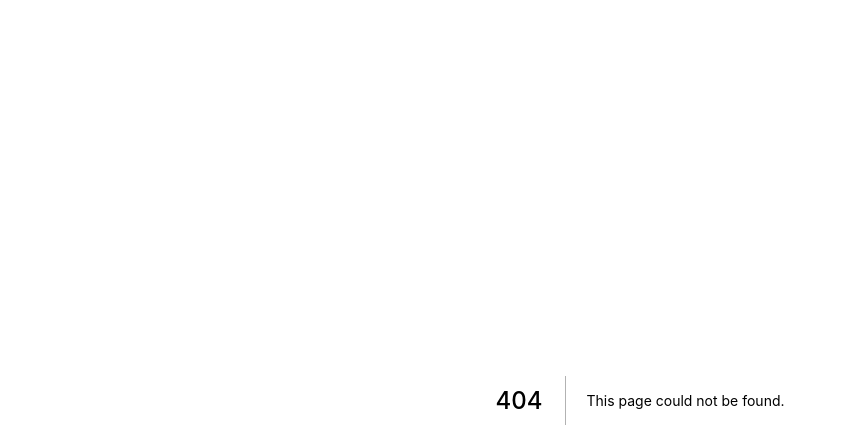
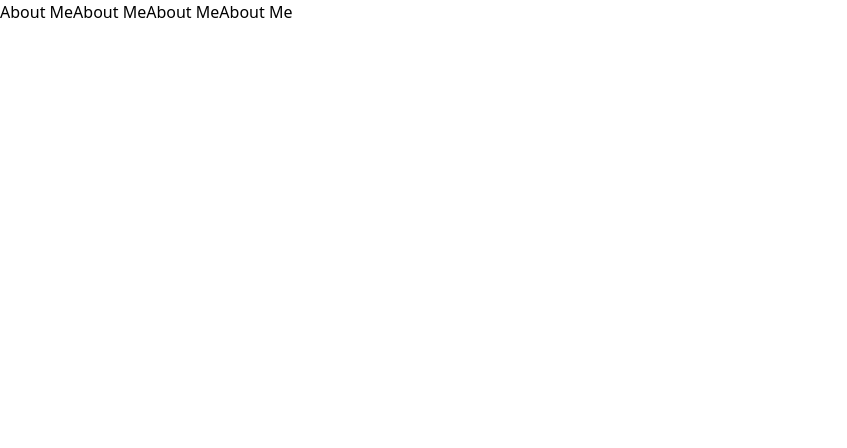
Before and after one commit to amiragucher/Portfolio, a Next.js app in the folder my-project/: page /home-page in a window 1280 px wide. Before the commit this address had no page. Shown: the top 448 px of the page, without its empty margins (0-847 px from the left). Built offline with nearby package versions, Linux system fonts and the light colour scheme.

Commit message:
Basic navbar created

```diff
--- a/my-project/Components/Navbar/Navbar.jsx
+++ b/my-project/Components/Navbar/Navbar.jsx
@@ -1,46 +1,32 @@
 import Link from "next/link";
 
-export default function Navbar (){
+export default function Navbar(){
     return (
-    //My Logo
-
-    <div className="fixed z-[1002]">
-      <div className=" flex justify-between w-[100vw] bg-[#004F54] text-[white] ml-[0px] px-[1em] py-[1em]">
-        <div className="h-10 w-10 sm:h-14 sm:w-14 relative">
-          <Image
-            src="/logo-app.png"
-            alt="Project Clean-up logo"
-            layout="fill"
-            objectFit="cover"
-          />
-
-        </div>
-        <Link href="#home">
+        <div className="fixed z-[1002] flex-row">
+        <div className=" flex justify-between  w-[100vw] bg-[#004F54] text-[white] ml-[0px] px-[1em] py-[1em]">
+          <div className=" flex-row h-10 w-10 sm:h-14 sm:w-14 relative ">
+            <Link href="/#home">
             <a className="text-[white] hidden md:flex items-center text-xl">
-            Home
+              About Me
             </a>
           </Link>
-
-        <Link href="#home">
+          <Link href="/#home">
             <a className="text-[white] hidden md:flex items-center text-xl">
-            Home
+              About Me
             </a>
           </Link>
-
-        <Link href="#home">
+          <Link href="/#home">
             <a className="text-[white] hidden md:flex items-center text-xl">
-            Home
+              About Me
             </a>
           </Link>
-
-        <Link href="#home">
+          <Link href="/#home">
             <a className="text-[white] hidden md:flex items-center text-xl">
-            Home
+              About Me
             </a>
           </Link>
         </div>
         </div>
-
-
-  );
-};
+        </div>
+    )
+}
--- a/my-project/package.json
+++ b/my-project/package.json
@@ -11,7 +11,8 @@
   "dependencies": {
     "next": "12.2.5",
     "react": "18.2.0",
-    "react-dom": "18.2.0"
+    "react-dom": "18.2.0",
+    "react-icons": "^4.4.0"
   },
   "devDependencies": {
     "autoprefixer": "^10.4.8",
--- /dev/null
+++ b/my-project/pages/home-page.js
@@ -0,0 +1,7 @@
+import Navbar from "../Components/Navbar/Navbar";
+
+export default function (){
+    return (
+        <Navbar/>
+    )
+}
--- a/my-project/styles/Home.module.css
+++ b/my-project/styles/Home.module.css
@@ -1,5 +1,6 @@
 .container {
-  padding: 0 2rem;
+  overflow: hidden;
+
 }
 
 .main {
--- a/my-project/styles/globals.css
+++ b/my-project/styles/globals.css
@@ -4,10 +4,8 @@
 
 html,
 body {
-  padding: 0;
-  margin: 0;
-  font-family: -apple-system, BlinkMacSystemFont, Segoe UI, Roboto, Oxygen,
-    Ubuntu, Cantarell, Fira Sans, Droid Sans, Helvetica Neue, sans-serif;
+  overflow-x: hidden;
+  width: 100vw;
 }
 
 a {
```
Also changed, not shown: 1 other file (tests, documents, lock files or other folders). Lines whose indentation alone changed are shown as unchanged.
